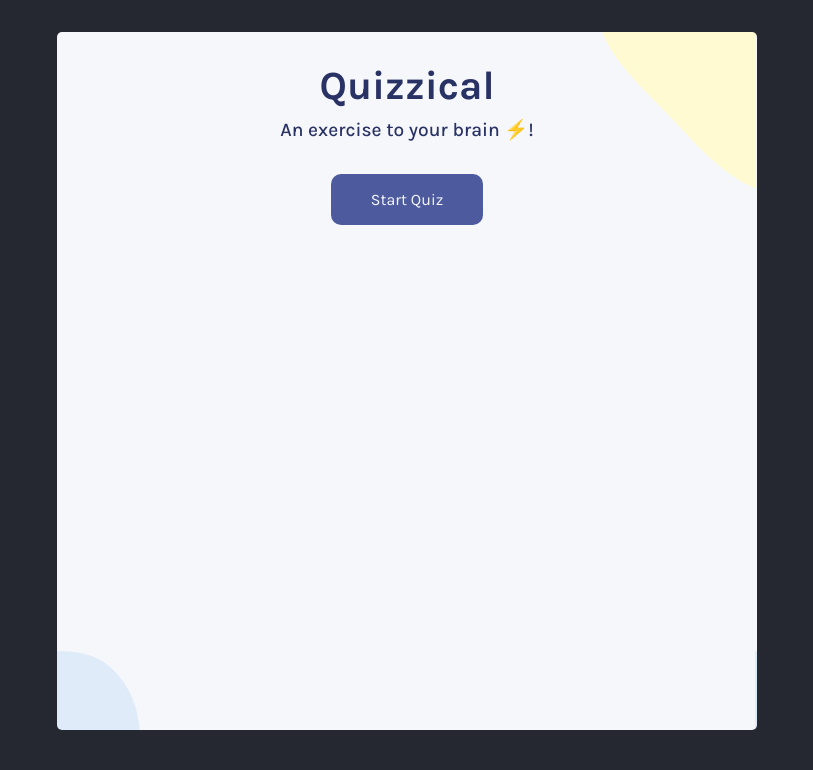
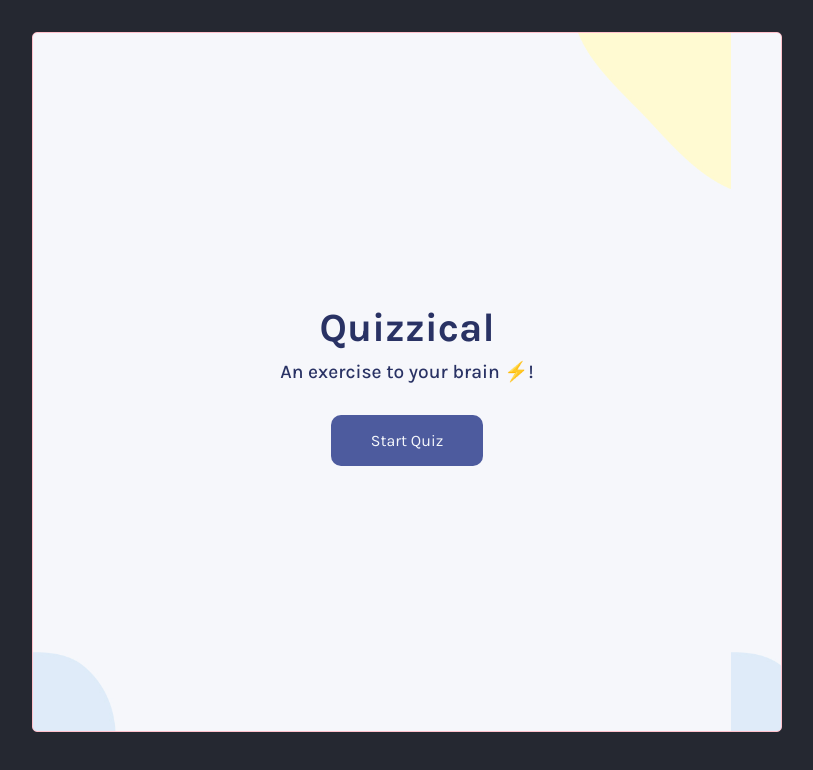
Before and after one commit to aditiintechk/quizzical, a React (Vite) app: page / in a window 1280 px wide. Shown: the top 770 px of the page, without its empty margins (233-1046 px from the left). Built offline with nearby package versions, Linux system fonts and the light colour scheme.

Commit message:
render quiz elements

```diff
--- a/package.json
+++ b/package.json
@@ -10,6 +10,7 @@
     "preview": "vite preview"
   },
   "dependencies": {
+    "he": "^1.2.0",
     "react": "^18.3.1",
     "react-dom": "^18.3.1"
   },
--- a/src/App.css
+++ b/src/App.css
@@ -3,7 +3,7 @@
 	margin: 0 auto;
 	text-align: center;
 	margin-top: 2rem;
-	padding: 1.5em 0;
+	padding: 1.5em;
 	border-radius: 5px;
 	background-image: url('../src/assets/background-img.jpg');
 	background-position: cover;
@@ -14,6 +14,7 @@
 	flex-direction: column;
 	justify-content: center;
 	align-items: center;
+	border: 1px solid pink;
 }
 
 h1,
@@ -31,8 +32,12 @@ h2 {
 	margin-bottom: 1.5em;
 }
 
-.start-quiz {
-	height: 650px;
+.main {
+	width: 100%;
+	min-height: 650px;
+	display: grid;
+	place-items: center;
+	align-content: center;
 }
 
 .start-btn,
@@ -77,7 +82,7 @@ input[type='radio'] {
 .multiple-choice label {
 	display: inline-block;
 	padding: 0.1em 1.4em;
-	margin: 0 0.5em;
+	margin: 0.5em 0.5em;
 	border: 1px solid #4d5b9e;
 	border-radius: 10px;
 	color: #293264;
--- a/src/App.jsx
+++ b/src/App.jsx
@@ -9,8 +9,6 @@ function App() {
 	function handleStartBtn() {
 		setIsClicked(!isClicked)
 	}
-
-	console.log(isClicked)
 
 	useEffect(() => {
 		if (isClicked) {
@@ -29,32 +27,34 @@ function App() {
 		}
 	}, [isClicked])
 
-	function getAnswersArray() {
+	function renderQuizElements() {
 		try {
 			if (quizData.length > 0) {
-				let quizArr = quizData[0]
-				console.log('correct answer', quizArr.correct_answer)
-				console.log('incorrect answers', quizArr.incorrect_answers)
-				let answers = quizArr.incorrect_answers
-				answers.push(quizArr.correct_answer)
-				return answers
+				const quizElements = quizData.map((item, index) => {
+					let answers = item.incorrect_answers
+					if (answers.length <= 3) answers.push(item.correct_answer)
+					return (
+						<Quiz
+							key={index}
+							question={item.question}
+							correctAnswer={item.correct_answer}
+							answers={answers}
+						/>
+					)
+				})
+
+				return quizElements
 			}
 		} catch (error) {
-			console.log('there was a problem')
+			console.log('fetch operation failed, try again!')
 		}
 	}
 
-	getAnswersArray()
-
 	return (
-		<main>
+		<main className='main'>
 			{isClicked ? (
 				<section className='quiz'>
-					<Quiz />
-					{/* <Quiz />
-					<Quiz />
-					<Quiz />
-					<Quiz /> */}
+					{renderQuizElements()}
 					<section className='check-section'>
 						<button className='check-btn'>Check answers</button>
 					</section>
--- a/src/components/Quiz.jsx
+++ b/src/components/Quiz.jsx
@@ -1,9 +1,34 @@
-export default function Quiz() {
+import he from 'he'
+
+export default function Quiz(props) {
+	const { question, correctAnswer, answers } = props
+
+	const answerInputs = answers.map((eachAnswer, index) => {
+		return (
+			<label htmlFor={`answer${index + 1}`}>
+				<input
+					type='radio'
+					name='answer'
+					id={`answer${index + 1}`}
+					value={`answer${index + 1}`}
+				/>
+				{he.decode(eachAnswer)}
+			</label>
+		)
+	})
+
 	return (
 		<div className='quiz-question'>
-			<p className='question'>How would one say goodbye in Spanish?</p>
-			<fieldset className='multiple-choice'>
-				<label htmlFor='answer1'>
+			<p className='question'>{he.decode(question)}</p>
+			<fieldset className='multiple-choice'>{answerInputs}</fieldset>
+		</div>
+	)
+}
+
+// Hola Au Revior Salir
+
+{
+	/* <label htmlFor='answer1'>
     <input
         type='radio'
         name='answer'
@@ -38,10 +63,5 @@ export default function Quiz() {
         value='answer4'
     />
     Salir
-				</label>
-			</fieldset>
-		</div>
-	)
+</label> */
 }
-
-// Hola Au Revior Salir
```
Also changed, not shown: 1 other file (tests, documents, lock files or other folders). Lines whose indentation alone changed are shown as unchanged.
